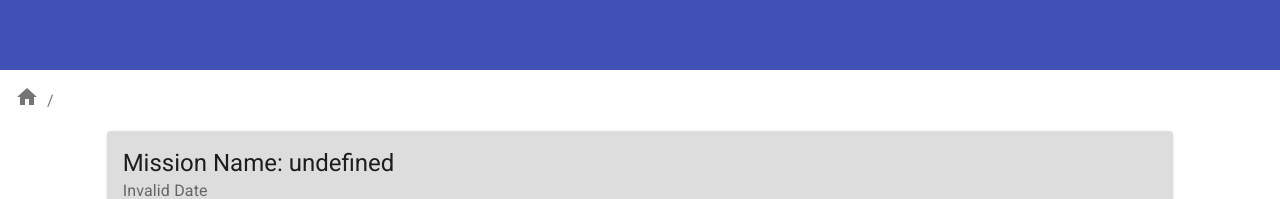
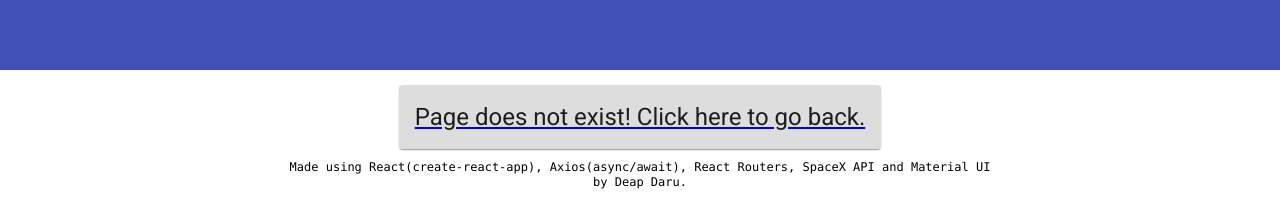
Before and after one commit to deapdaru/spacex-launches, a React (Create React App) app: page /1 in a window 1280 px wide. Shown: the part 153-352 px from the top of the page. Built offline with nearby package versions, Linux system fonts and the light colour scheme; no server answers.

Commit message:
Add custom 404 page using Error.js

```diff
--- a/src/App.js
+++ b/src/App.js
@@ -4,6 +4,7 @@ import Header from './components/layout/Header';
 import Footer from './components/layout/Footer';
 import Launches from './components/Launches';
 import LaunchPage from './components/pages/LaunchPage';
+import Error from './components/layout/Error';
 
 class App extends Component {
   render() {
@@ -13,6 +14,7 @@ class App extends Component {
         <Switch>
           <Route exact path='/' component={Launches} />
           <Route exact path="/:flight_number" component={LaunchPage} />
+          <Route component={Error} />
         </Switch>
         <Footer />
       </Router>
--- /dev/null
+++ b/src/components/layout/Error.js
@@ -0,0 +1,21 @@
+import React, { Component } from 'react';
+import { Grid, Card, CardHeader } from '@material-ui/core';
+import { Link } from 'react-router-dom';
+
+class Error extends Component {
+    render() {
+        return (
+            <div style={{paddingTop: "15px"}}>
+                <Grid container justify="space-around">
+                    <Link to="/">
+                        <Card style={{backgroundColor: "#ddd"}}>
+                            <CardHeader title="Page does not exist! Click here to go back."></CardHeader>
+                        </Card>
+                    </Link>
+                </Grid>
+            </div>
+        )
+    }
+}
+
+export default Error;
--- a/src/components/pages/LaunchPage.js
+++ b/src/components/pages/LaunchPage.js
@@ -3,10 +3,12 @@ import axios from 'axios';
 import { Breadcrumbs, Typography, Link } from '@material-ui/core';
 import HomeIcon from '@material-ui/icons/Home';
 import LaunchDetails from './LaunchDetails';
+import Error from '../layout/Error';
 
 class LaunchPage extends Component {
     state = {
-        launch: []
+        launch: [],
+        display: false
     }
 
     componentDidMount() {
@@ -14,12 +16,18 @@ class LaunchPage extends Component {
     }
 
     getLaunch = async () => {
+        try {
             let response = await axios.get(`https://api.spacexdata.com/v3/launches/${this.props.match.params.flight_number}`);
-        this.setState({ launch: response.data })
+            this.setState({ launch: response.data, display: true })
+        } catch (err) {
+            this.setState({ display: true });
+            console.log(err);
+        }
+
     }
 
     render() {
-        return (
+        return (this.state.display ? (this.state.launch.length !== 0 ? (
                 <div>
                     <Breadcrumbs style={breadcrumbStyle} aria-label="breadcrumb">
                         <Link color="inherit" href="/">
@@ -29,6 +37,9 @@ class LaunchPage extends Component {
                     </Breadcrumbs>
                     <LaunchDetails launch={this.state.launch}/>
                 </div>
+            ) : (<Error />)) : (
+                <div></div>
+            )
         )
     }
 }
```
Lines whose indentation alone changed are shown as unchanged.
